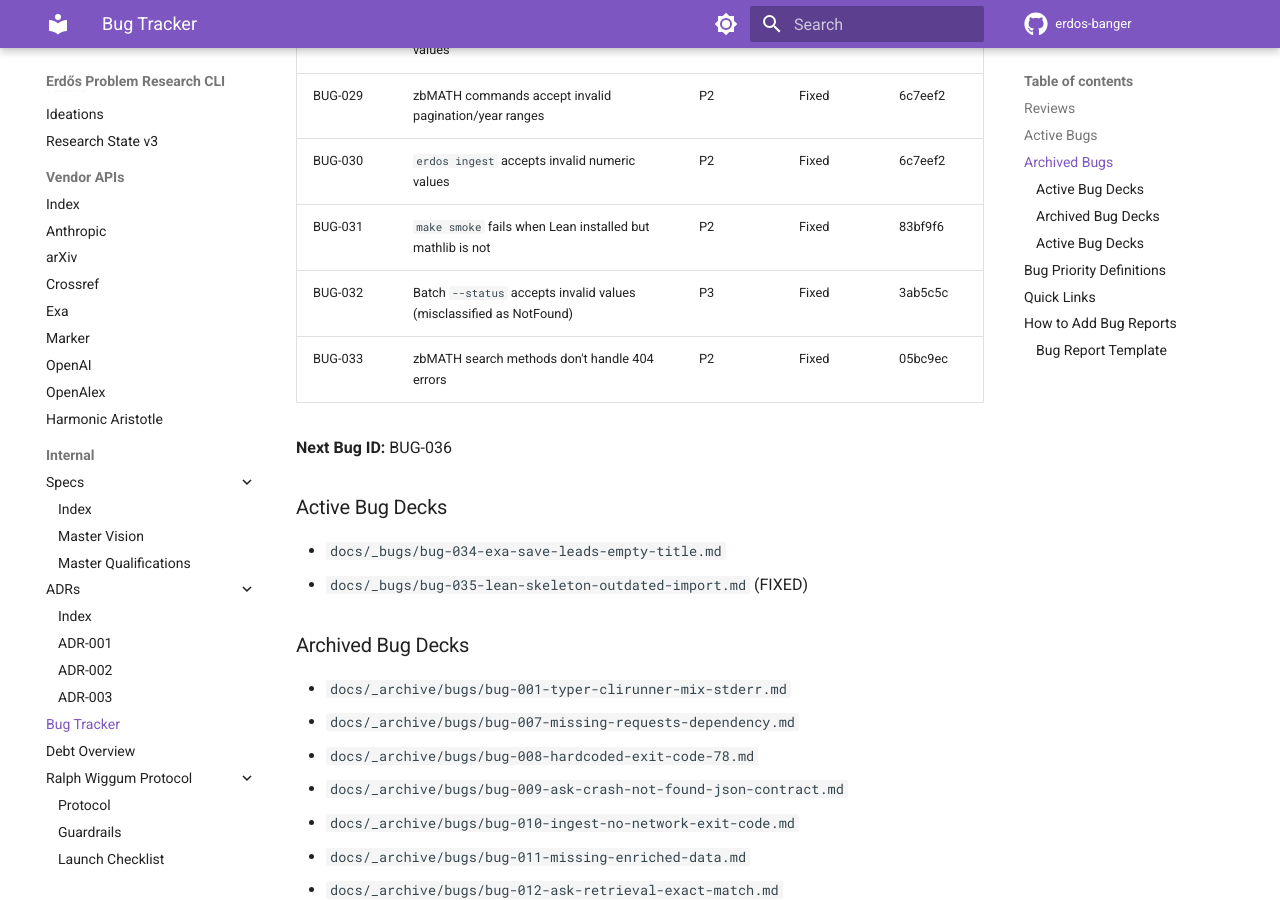
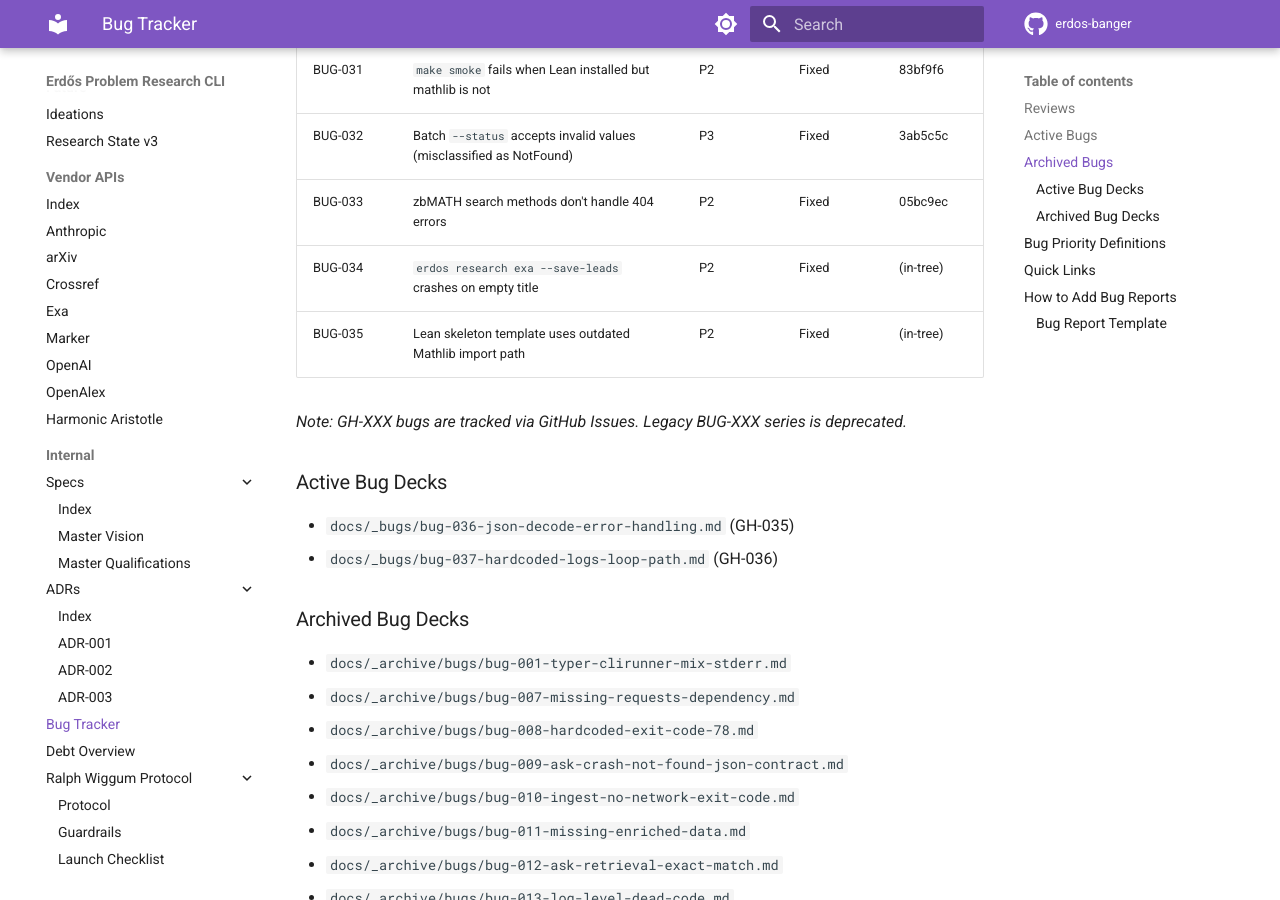
Before and after one commit to research-developer/erdos-banger, an MkDocs documentation site: the page built from docs/_bugs/README.md, in a window 1280 px wide and 900 px high, scrolled down 3097 px. Built offline with MkDocs 1.6.1 and Material for MkDocs 9.7.7, drawn with Linux system fonts in a browser that asks for light colours; comment, search, counter and statistics services are not loaded; some of the changed text lies outside the part shown.

Commit message:
docs(bugs): archive fixed bugs, remove duplicate, clean up README
- Archive BUG-034 (exa empty title) and BUG-035 (Lean import) to docs/_archive/bugs/
- Remove duplicate bug-gh035 file (keeping bug-036 version)
- Update README: move fixed bugs to archived section
- Clarify naming convention (GH-XXX = GitHub issues, BUG-XXX = legacy)

```diff
--- a/docs/_bugs/README.md
+++ b/docs/_bugs/README.md
@@ -20,12 +20,10 @@ This directory contains bug reports, adversarial code reviews, and quality audit
 
 | ID | Title | Priority | Status | Found |
 |----|-------|----------|--------|-------|
-| BUG-034 | `erdos research exa --save-leads` crashes on empty title | P2 | Fixed | 2026-01-26 |
-| BUG-035 | Lean skeleton template uses outdated Mathlib import path | P2 | Fixed | 2026-01-26 |
 | GH-035 | Crossref/S2 clients missing JSONDecodeError handling | P1 | Open | 2026-01-26 |
 | GH-036 | Hardcoded `logs/loop` path breaks outside repo root | P2 | Open | 2026-01-26 |
 
-*Note: BUG-013 was invalidated as a false positive. BUG-015 and BUG-017 were review findings that were invalidated before standalone bug decks were created.*
+*Note: GH-XXX IDs correspond to GitHub issue numbers. BUG-XXX IDs are legacy local-only tracking.*
 
 ## Archived Bugs
 
@@ -64,13 +62,15 @@ All bugs below have been fixed and archived to `docs/_archive/bugs/`.
 | BUG-031 | `make smoke` fails when Lean installed but mathlib is not | P2 | Fixed | 83bf9f6 |
 | BUG-032 | Batch `--status` accepts invalid values (misclassified as NotFound) | P3 | Fixed | 3ab5c5c |
 | BUG-033 | zbMATH search methods don't handle 404 errors | P2 | Fixed | 05bc9ec |
+| BUG-034 | `erdos research exa --save-leads` crashes on empty title | P2 | Fixed | (in-tree) |
+| BUG-035 | Lean skeleton template uses outdated Mathlib import path | P2 | Fixed | (in-tree) |
 
-**Next Bug ID:** BUG-036
+*Note: GH-XXX bugs are tracked via GitHub Issues. Legacy BUG-XXX series is deprecated.*
 
 ### Active Bug Decks
 
-- `docs/_bugs/bug-034-exa-save-leads-empty-title.md`
-- `docs/_bugs/bug-035-lean-skeleton-outdated-import.md` (FIXED)
+- `docs/_bugs/bug-036-json-decode-error-handling.md` (GH-035)
+- `docs/_bugs/bug-037-hardcoded-logs-loop-path.md` (GH-036)
 
 ### Archived Bug Decks
 
@@ -112,10 +112,8 @@ All bugs below have been fixed and archived to `docs/_archive/bugs/`.
 - `docs/_archive/bugs/adversarial-review-2026-01-25-status-validation.md`
 - `docs/_archive/bugs/bug-032-batch-status-validation-missing.md`
 - `docs/_archive/bugs/bug-033-zbmath-search-identifier-404-not-handled.md`
-
-### Active Bug Decks
-
-None.
+- `docs/_archive/bugs/bug-034-exa-save-leads-empty-title.md`
+- `docs/_archive/bugs/bug-035-lean-skeleton-outdated-import.md`
 
 ## Bug Priority Definitions
 
```
Also changed, not shown: docs/_bugs/bug-gh035-json-decode-error-handling.md (deleted, +0 -77 lines), docs/_archive/bugs/bug-034-exa-save-leads-empty-title.md (renamed from docs/_bugs/bug-034-exa-save-leads-empty-title.md), docs/_archive/bugs/bug-035-lean-skeleton-outdated-import.md (renamed from docs/_bugs/bug-035-lean-skeleton-outdated-import.md).
